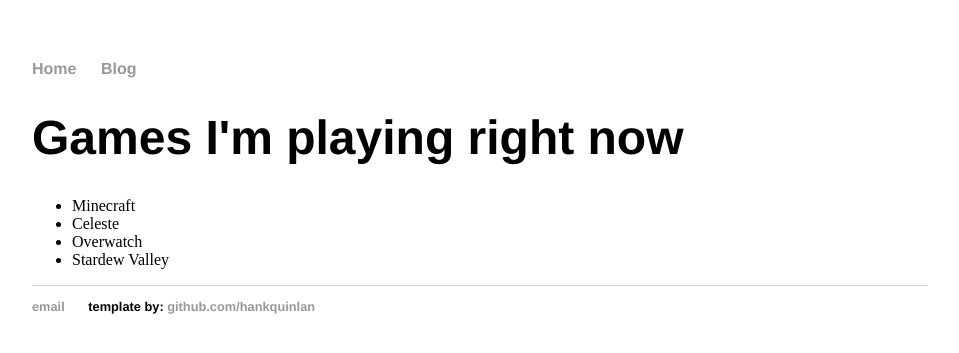
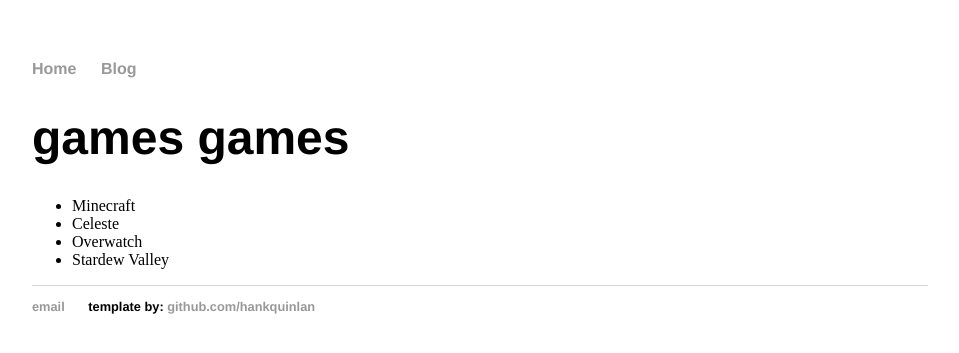
Before and after one commit to pborlongan/pborlongan.github.io, a Jekyll site: the page built from games/index.html, in a window 1280 px wide. Shown: the top 353 px of the page, without its empty margins (160-1119 px from the left). Built offline with Jekyll 4.4.1, drawn with Linux system fonts in a browser that asks for light colours.

Commit message:
Update index.html

```diff
--- a/games/index.html
+++ b/games/index.html
@@ -3,7 +3,7 @@ layout: default
 title: games games
 ---
 <div class="games">
-    <h1>Games I'm playing right now</h1>
+    <h1>{{ page.title }}</h1>
     <ul>
         <li>Minecraft</li>
         <li>Celeste</li>
```
